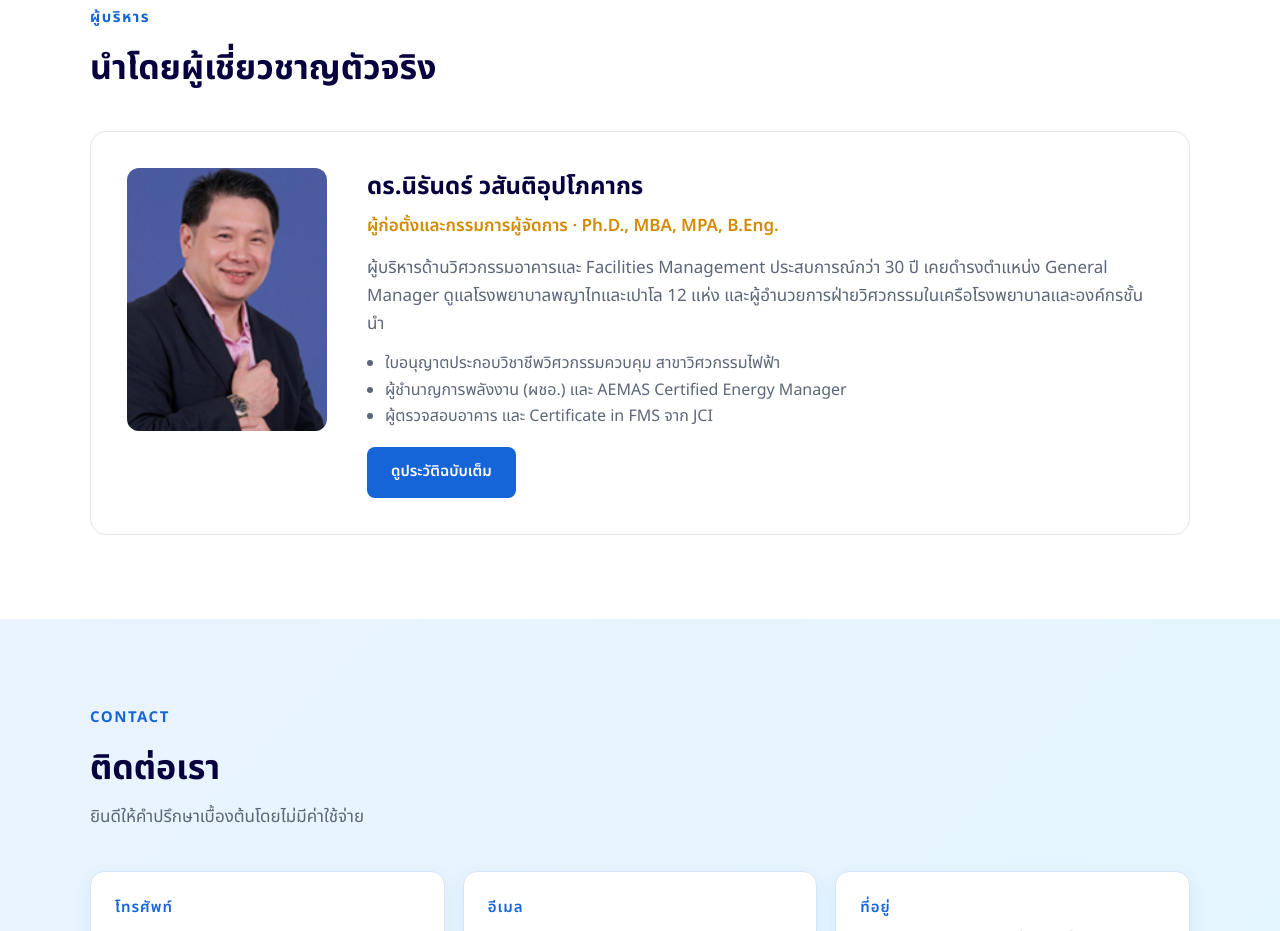
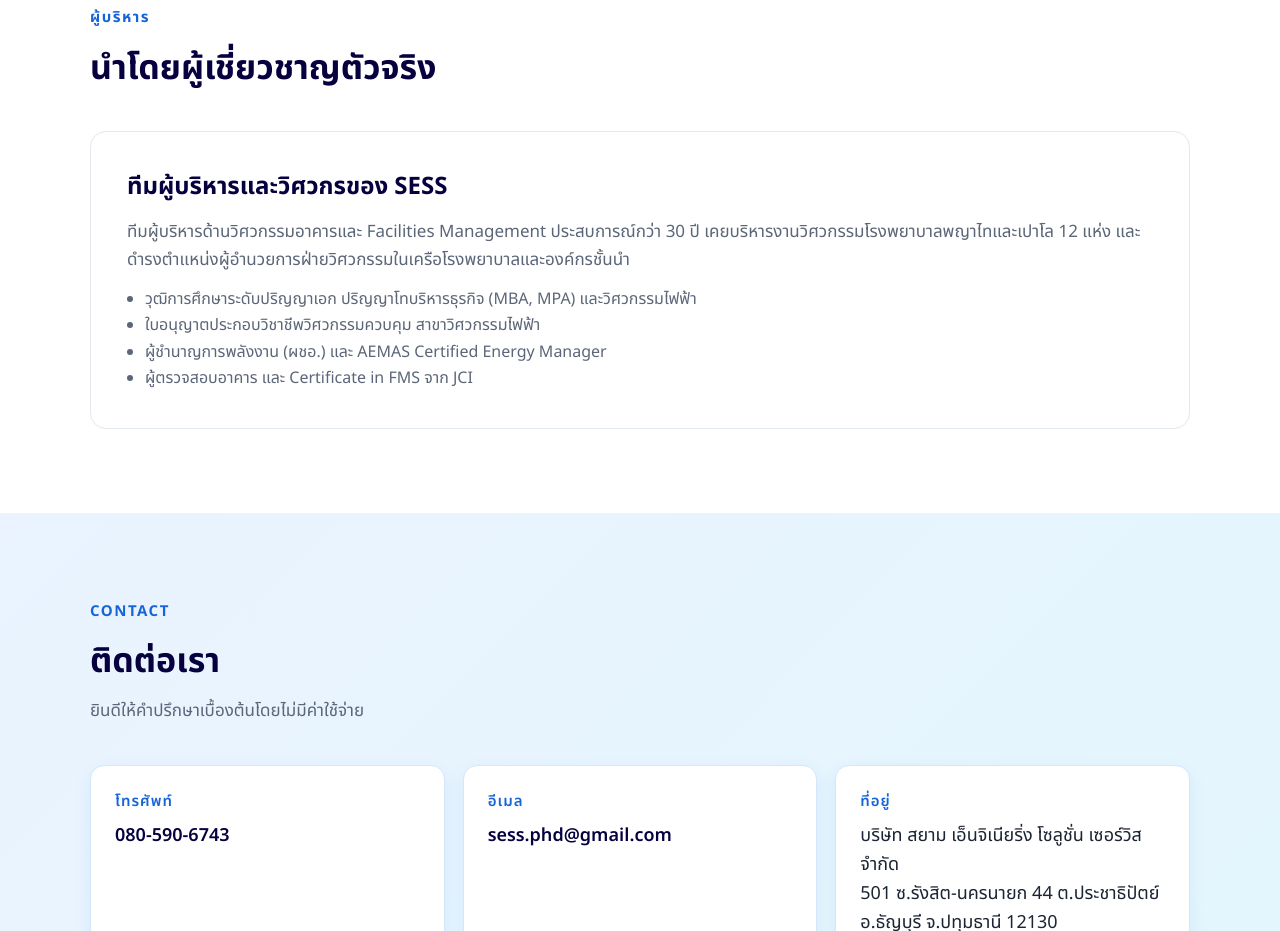
Before and after one commit to drnirunv-art/sess-website, a plain HTML site: page index.html in a window 1280 px wide. Shown: the part 3638-4569 px from the top of the page. Drawn offline with Linux system fonts and the light colour scheme.

Commit message:
Remove personal name, photo and CV link from team section
Co-Authored-By: Claude Opus 5.5 <noreply@anthropic.com>
Claude-Session: https://claude.ai/code/session_01QyEuuzAM7mX5eAaf6xmtZm

```diff
--- a/index.html
+++ b/index.html
@@ -98,9 +98,9 @@ section.alt{background:var(--soft)}
 .clients b{display:block;color:var(--navy);margin-bottom:4px;font-size:13px;text-transform:uppercase;letter-spacing:.8px}
 @media (max-width:800px){.clients{grid-template-columns:1fr}}
 /* leader */
-.leader{display:grid;grid-template-columns:200px 1fr;gap:40px;align-items:start;background:#fff;border:1px solid var(--line);border-radius:16px;padding:36px}
+.leader{display:block;align-items:start;background:#fff;border:1px solid var(--line);border-radius:16px;padding:36px}
 .leader img{width:100%;border-radius:12px;background:var(--soft)}
-.leader h3{font-size:24px;color:var(--navy)}
+.leader h3{font-size:24px;color:var(--navy);margin-bottom:10px}
 .leader .role{color:var(--gold-d);font-weight:600;margin:4px 0 14px}
 .leader p{color:var(--muted);margin-bottom:12px}
 .leader ul{padding-left:18px;color:var(--muted);font-size:16px}
@@ -285,24 +285,22 @@ footer .wrap{display:flex;justify-content:space-between;flex-wrap:wrap;gap:8px}
       <h2 class="th">นำโดยผู้เชี่ยวชาญตัวจริง</h2><h2 class="en">Led by a hands-on expert</h2>
     </div>
     <div class="leader">
-      <img src="dr-nirun.png" alt="ดร.นิรันดร์ วสันติอุปโภคากร">
       <div>
-        <h3 class="th">ดร.นิรันดร์ วสันติอุปโภคากร</h3><h3 class="en">Dr. Nirun Vasantiaupapokagorn</h3>
-        <div class="role th">ผู้ก่อตั้งและกรรมการผู้จัดการ · Ph.D., MBA, MPA, B.Eng.</div>
-        <div class="role en">Founder &amp; Managing Director · Ph.D., MBA, MPA, B.Eng.</div>
-        <p class="th">ผู้บริหารด้านวิศวกรรมอาคารและ Facilities Management ประสบการณ์กว่า 30 ปี เคยดำรงตำแหน่ง General Manager ดูแลโรงพยาบาลพญาไทและเปาโล 12 แห่ง และผู้อำนวยการฝ่ายวิศวกรรมในเครือโรงพยาบาลและองค์กรชั้นนำ</p>
-        <p class="en">A building engineering and Facilities Management executive with 30+ years of experience, including General Manager for 12 Phyathai and Paolo hospitals and engineering director roles at leading hospitals and organizations.</p>
+        <h3 class="th">ทีมผู้บริหารและวิศวกรของ SESS</h3><h3 class="en">The SESS leadership &amp; engineering team</h3>
+        <p class="th">ทีมผู้บริหารด้านวิศวกรรมอาคารและ Facilities Management ประสบการณ์กว่า 30 ปี เคยบริหารงานวิศวกรรมโรงพยาบาลพญาไทและเปาโล 12 แห่ง และดำรงตำแหน่งผู้อำนวยการฝ่ายวิศวกรรมในเครือโรงพยาบาลและองค์กรชั้นนำ</p>
+        <p class="en">A building engineering and Facilities Management leadership team with 30+ years of experience, including managing engineering for 12 Phyathai and Paolo hospitals and engineering director roles at leading hospitals and organizations.</p>
         <ul class="th">
+          <li>วุฒิการศึกษาระดับปริญญาเอก ปริญญาโทบริหารธุรกิจ (MBA, MPA) และวิศวกรรมไฟฟ้า</li>
           <li>ใบอนุญาตประกอบวิชาชีพวิศวกรรมควบคุม สาขาวิศวกรรมไฟฟ้า</li>
           <li>ผู้ชำนาญการพลังงาน (ผชอ.) และ AEMAS Certified Energy Manager</li>
           <li>ผู้ตรวจสอบอาคาร และ Certificate in FMS จาก JCI</li>
         </ul>
         <ul class="en">
+          <li>Doctorate, MBA/MPA and Electrical Engineering qualifications</li>
           <li>Licensed Professional Engineer (Electrical)</li>
           <li>Senior Energy Specialist (DEDE) and AEMAS Certified Energy Manager</li>
           <li>Certified Building Inspector and JCI Facilities Management &amp; Safety certificate</li>
         </ul>
-        <a class="btn" href="https://dry-sky-4baa.dr-nirun-v.workers.dev" target="_blank" rel="noopener"><span class="th">ดูประวัติฉบับเต็ม</span><span class="en">View full profile</span></a>
       </div>
     </div>
   </div>
```
Also changed, not shown: dr-nirun.png (deleted).
